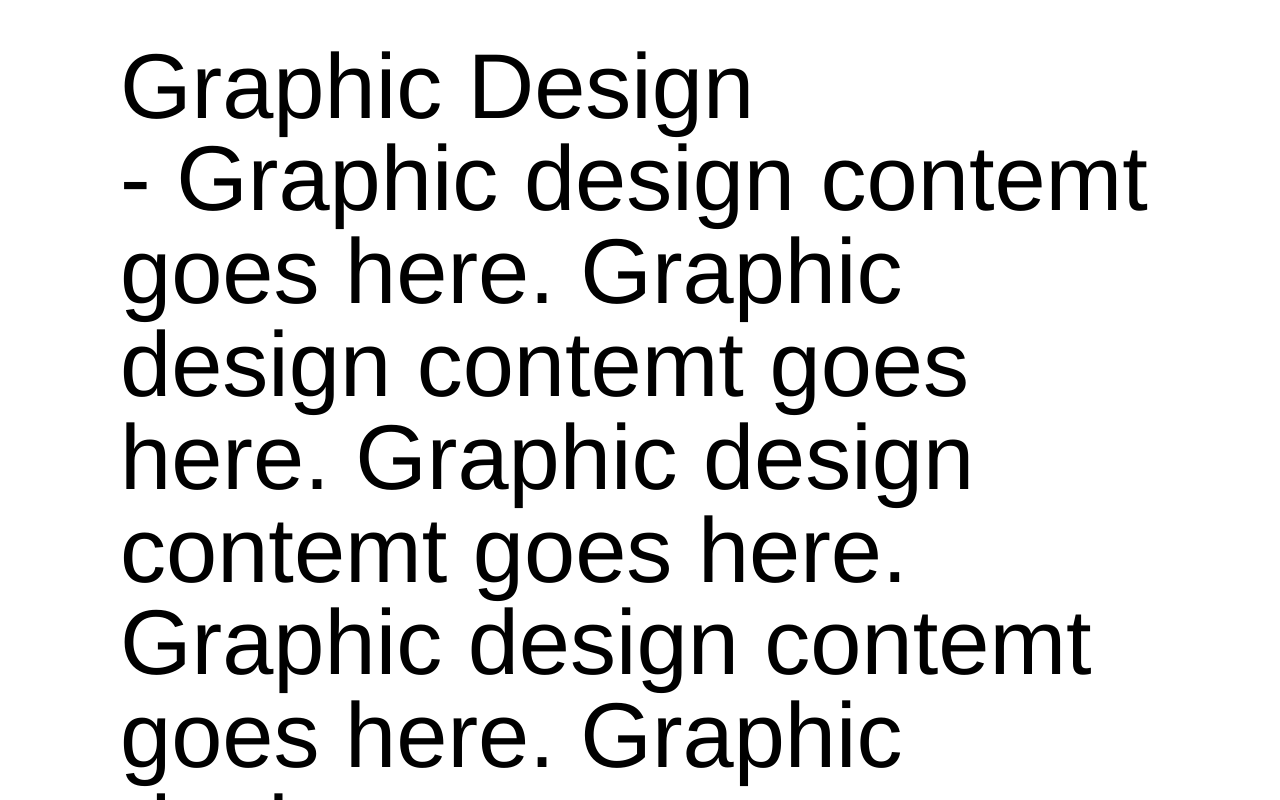
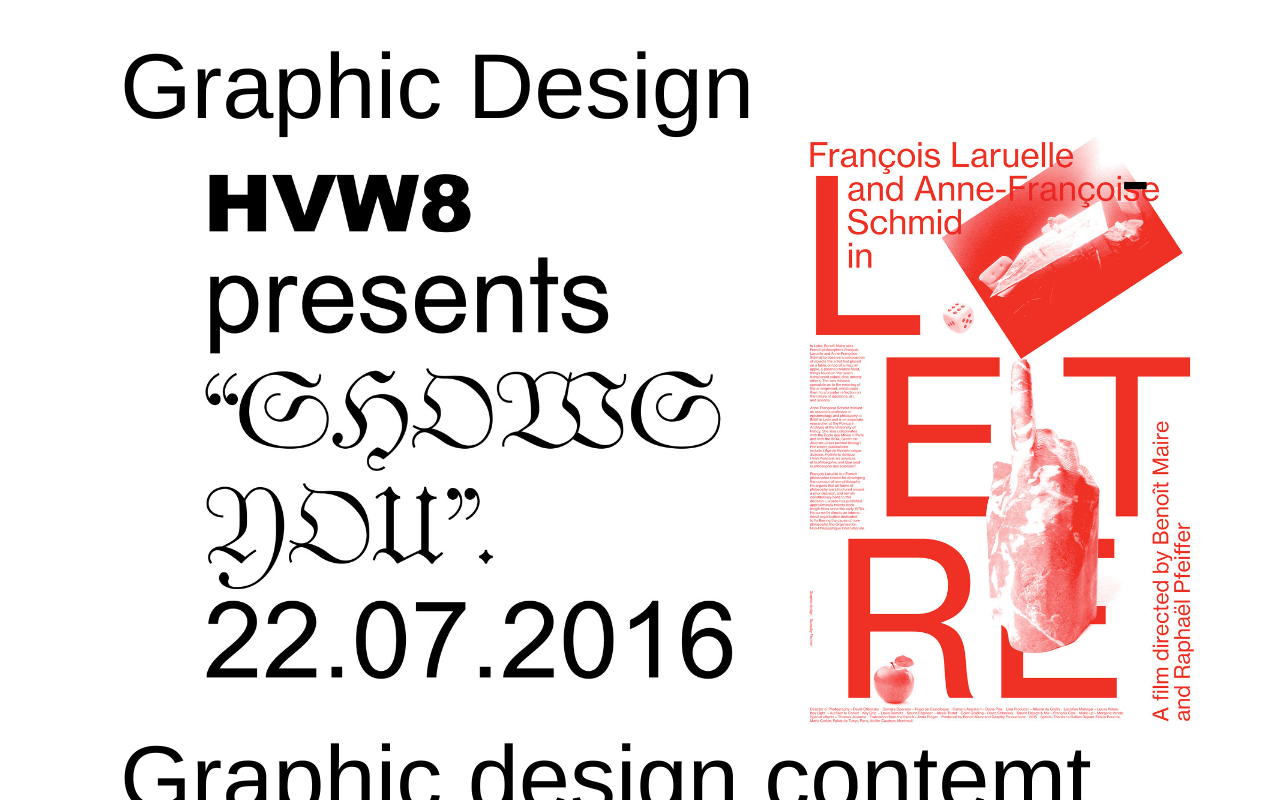
Before and after one commit to sdiazmihell/sdiazmihell.github.io, a plain HTML site: page index.html in a window 1280 px wide. Shown: the part 820-1620 px from the top of the page. Drawn offline with nearby package versions, Linux system fonts and the light colour scheme; a web font is replaced by a local one.

Commit message:
Final Project (Presentation Ready)
Checking links

```diff
--- a/final.css
+++ b/final.css
@@ -134,7 +134,7 @@ p {
   z-index: -1;
 }
 
-nav .menu {
+nav.menu {
 	display: block;
 	position: fixed;
 	width: 450px;
@@ -177,7 +177,24 @@ section#graphicDesignSection {
   z-index: -1;
 }
 
+img#typeposter {
+  position: relative;
+  width: 600px;
+  left: 50px;
+  z-index: -100;
+  float: left;
+}
+
+img#redposter {
+  position: relative;
+  width: 400px;
+  left: 80px;
+  z-index: -100;
+  float: left;
+}
+
 div {
+  position: relative;
   font-size: 5.75rem;
   line-height: 5.8rem;
 }
--- a/index.html
+++ b/index.html
@@ -50,6 +50,9 @@
 
  <section id="graphicDesignSection">
    <div>Graphic Design</div>
+   <div><img src="./images/type.jpg" id="typeposter"></div>
+   <div><img src="./images/redposter.jpg" id="redposter"></div>
+
    <div>
     - Graphic design contemt goes here.
     Graphic design contemt goes here.
```
Also changed, not shown: images/redposter.jpg (added), images/tumblr_oaw4uelXtg1vvn525o1_1280.jpg (added), images/tumblr_oazh9yh1my1vvn525o1_1280.jpg (added), images/tumblr_ob3akrckRl1vvn525o1_1280.jpg (added), images/type.jpg (added).
